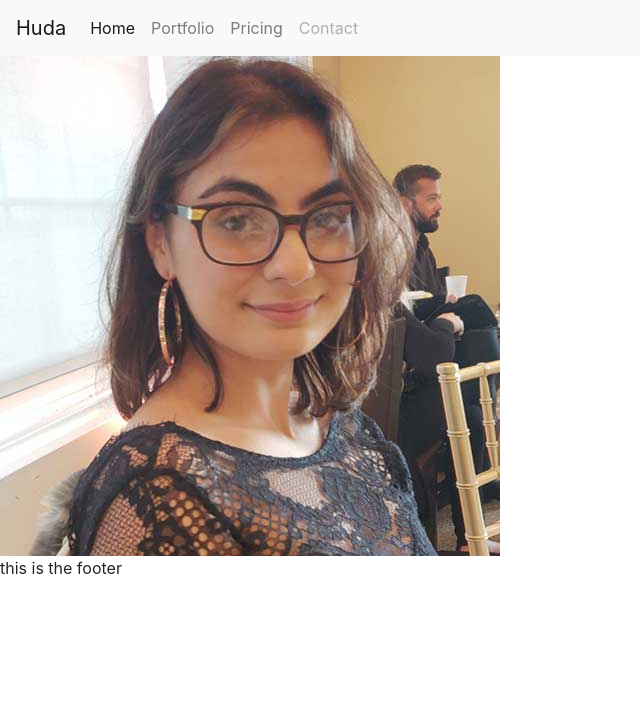
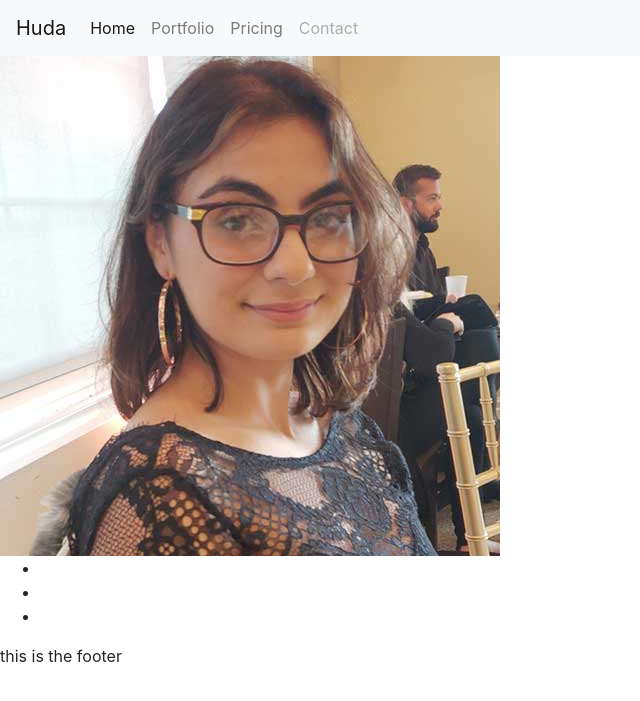
Before and after one commit to yodard/mysite, a Jekyll site: the page built from index.html, in a window 1280 px wide. Shown: the top 701 px of the page, without its empty margins (0-640 px from the left). Built offline with Jekyll 4.4.1, drawn with Linux system fonts in a browser that asks for light colours.

Commit message:
Update default.html

```diff
--- a/_layouts/default.html
+++ b/_layouts/default.html
@@ -14,11 +14,13 @@
 
 <img src="{{site.baseurl}}assets/img/hud.jpg">
 
-    {{    <ul class="icons">
+    <ul class="icons">
         <li><i class="fab fa-instagram"></i></li>
         <li> <i class="fab fa-facebook"></i></li>
         <li><i class="fab fa-github"></i> </li>
-    </ul>}}
+    </ul>
+
+    {{  content  }}
 
     {% include footer.html %}
 
```
Also changed, not shown: other parts of _layouts/default.html (+1 -1 lines).
